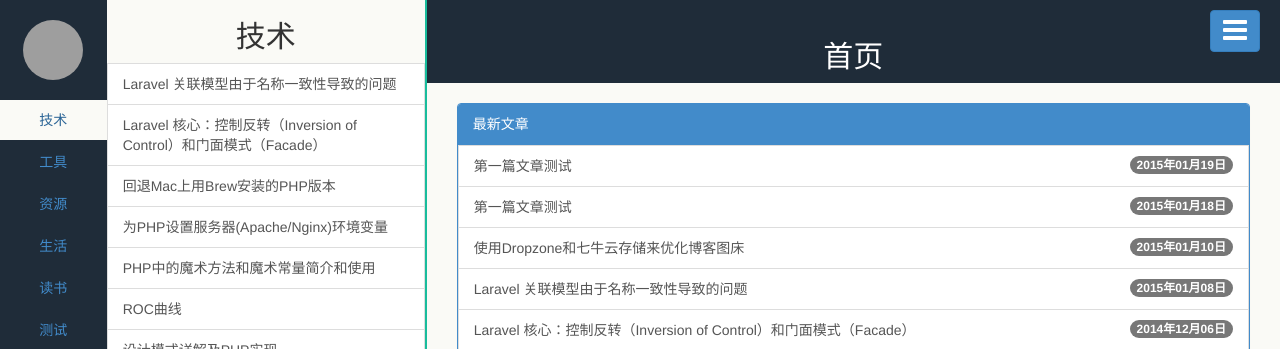
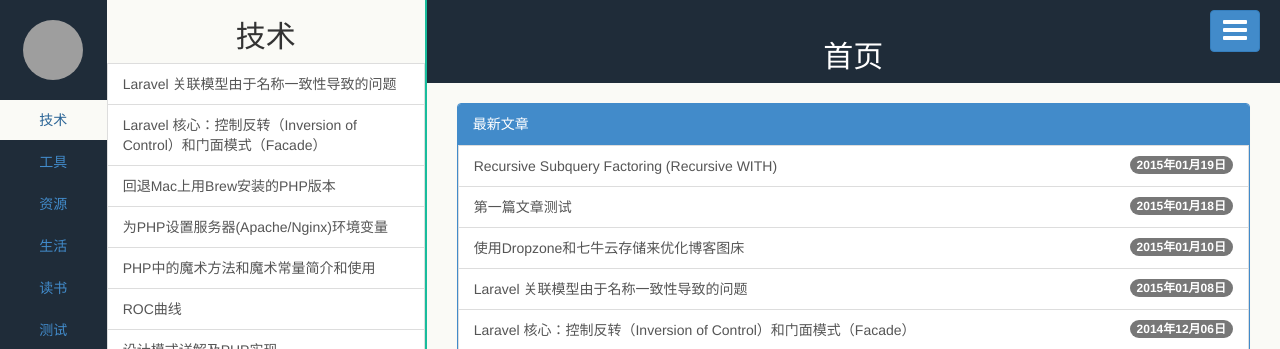
Before and after one commit to 6chen/6chen.github.io, a Jekyll site: the page built from index.html, in a window 1280 px wide, cut to the strip 0-349 px from the top of the page. Built offline with Jekyll 4.4.1, drawn with Linux system fonts in a browser that asks for light colours; the list of posts is cut into pages by our own code; grey boxes are pictures that could not be loaded.

Commit message:
Update 2015-01-19-rsf-sql.md

````diff
--- a/_posts/2015-01-19-rsf-sql.md
+++ b/_posts/2015-01-19-rsf-sql.md
@@ -1,6 +1,6 @@
 ---
 layout: post
-title: 第一篇文章测试
+title: Recursive Subquery Factoring (Recursive WITH)
 category: Oracle SQL
 tags: Oracle SQL
 keywords: Oracle,SQL
@@ -32,7 +32,7 @@ RSF是Oracle 11g R2版本中的新特性之一，它按照ANSI标准进行了设
 **首先看一个例子：**
 
 实现对SCOTT Schema的EMP表中的上下级关系查询的需求，得到如下结果：
-```sql:n
+```
 LV  EMPNO  ENAME         MGR         -------------------------
 1   7839   KING                      -- 定位点成员部分输出的列 --
 2   7566      JONES      7839        -------------------------
````
